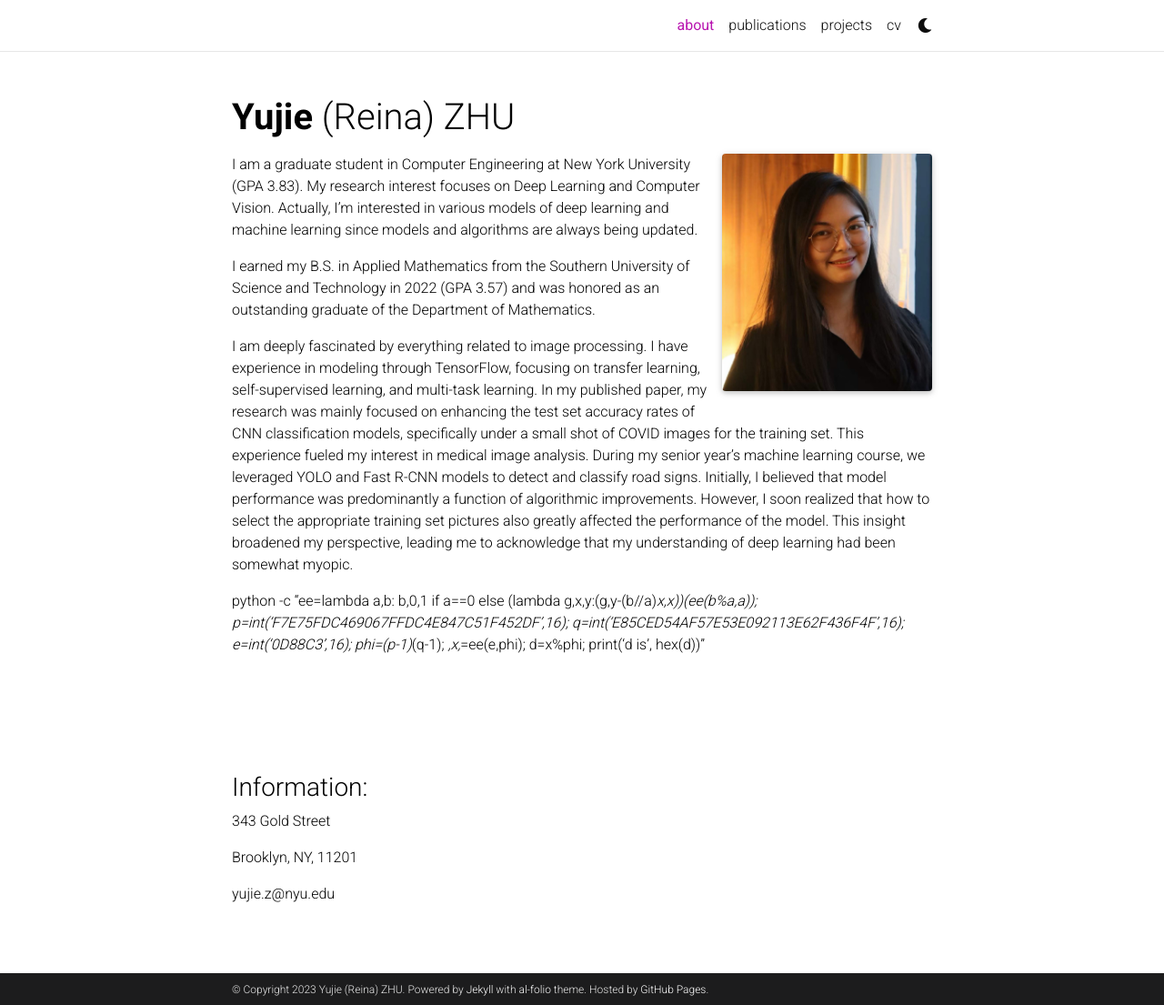
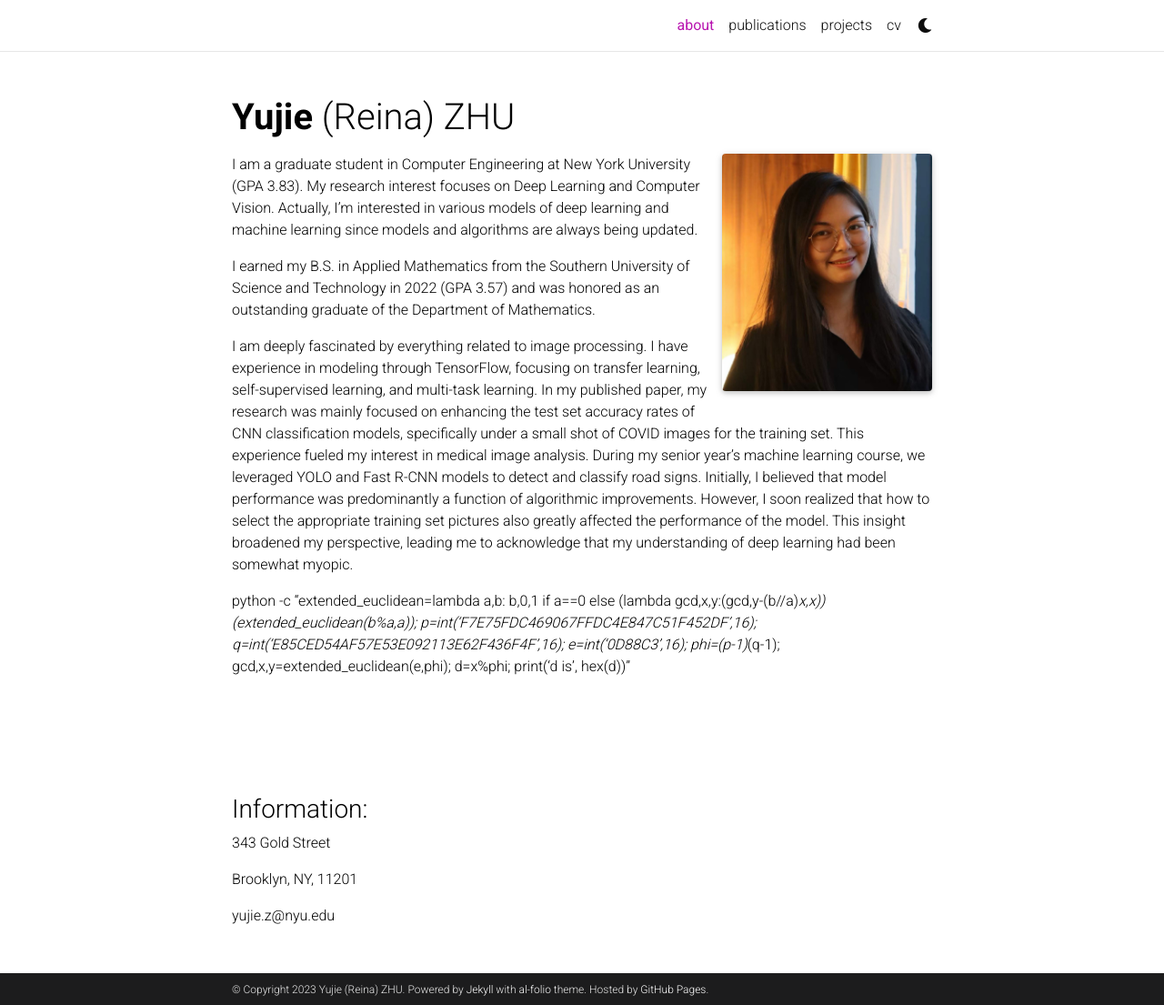
Before and after one commit to ReinaZhu/yujiezhu.github.io, a Jekyll site: the page built from _pages/about.md, in a window 1280 px wide and 1105 px high. Shown: the whole window at 91% size. Built offline with Jekyll 4.4.1, drawn with Linux system fonts in a browser that asks for light colours; full-size pictures stand in for the smaller copies a plugin makes; comment, search, counter and statistics services are not loaded; a style sheet for code colours, icons or effects is not loaded.

Commit message:
Update about.md

```diff
--- a/_pages/about.md
+++ b/_pages/about.md
@@ -22,7 +22,7 @@
 I am deeply fascinated by everything related to image processing. I have experience in modeling through TensorFlow, focusing on transfer learning, self-supervised learning, and multi-task learning. In my published paper, my research was mainly focused on enhancing the test set accuracy rates of CNN classification models, specifically under a small shot of COVID images for the training set. This experience fueled my interest in medical image analysis. During my senior year's machine learning course, we leveraged YOLO and Fast R-CNN models to detect and classify road signs. Initially, I believed that model performance was predominantly a function of algorithmic improvements. However, I soon realized that how to select the appropriate training set pictures also greatly affected the performance of the model. This insight broadened my perspective, leading me to acknowledge that my understanding of deep learning had been somewhat myopic.
 
 
-python -c "ee=lambda a,b: b,0,1 if a==0 else (lambda g,x,y:(g,y-(b//a)*x,x))(ee(b%a,a)); p=int('F7E75FDC469067FFDC4E847C51F452DF',16); q=int('E85CED54AF57E53E092113E62F436F4F',16); e=int('0D88C3',16); phi=(p-1)*(q-1); _,x,_=ee(e,phi); d=x%phi; print('d is', hex(d))"
+python -c "extended_euclidean=lambda a,b: b,0,1 if a==0 else (lambda gcd,x,y:(gcd,y-(b//a)*x,x))(extended_euclidean(b%a,a)); p=int('F7E75FDC469067FFDC4E847C51F452DF',16); q=int('E85CED54AF57E53E092113E62F436F4F',16); e=int('0D88C3',16); phi=(p-1)*(q-1); gcd,x,y=extended_euclidean(e,phi); d=x%phi; print('d is', hex(d))"
 
 
 <br/>
```
